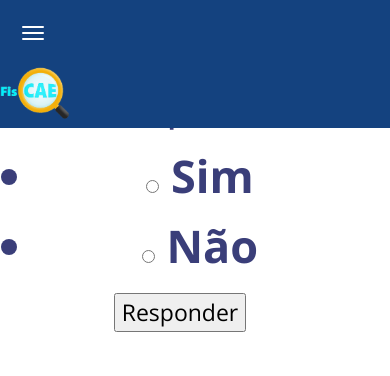
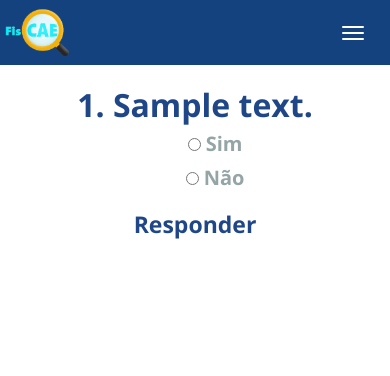
Before and after one commit to fga-eps-mds/fisCAE-2017-2, a Django app: page /answerForm in a window 390 px wide. Shown: the top 376 px of the page. Run offline with Django 3.2, Linux system fonts and the light colour scheme; a user stored in the database is signed in; tables that the repository leaves empty hold one stand-in row (values such as "Sample post"); some libraries are stand-ins or nearby versions.

Commit message:
Turn answerForm responsive and more pleasant
Signed-off-by: Monica Galvao <mksgalvao@gmail.com>

```diff
--- a/src/checklist/static/assets/css/style.css
+++ b/src/checklist/static/assets/css/style.css
@@ -697,7 +697,7 @@ button, input, optgroup, select, textarea {
 
 }
 
-.checklistType input[type = radio]{
+.checklistType input[type=radio]{
 
 	border:10px solid red;
 }
@@ -711,3 +711,35 @@ button, input, optgroup, select, textarea {
     width: 65px;
     margin-left: 5px;
 }
+
+.checklistAnswer ul li {
+
+	   list-style: none;
+	   font-size: 20px;
+	   color: #95a5a6;
+   }
+
+   .checklistAnswer ul{
+
+	   text-align: center;
+   }
+
+   .answerButton{
+
+		background: none;
+		border:none;
+		color:#1F4788;
+		font-weight: bold;
+
+	}
+
+	#questionDescription{
+
+	margin-top: 20px;
+	font-size: 32px;
+    font-weight: bold;
+    color: #1F4788;
+    line-height: 30px;
+    text-transform: initial;
+
+	}
--- a/src/checklist/templates/answerForm.html
+++ b/src/checklist/templates/answerForm.html
@@ -36,7 +36,7 @@
 
 <!-- Top menu -->
 <nav class="navbar navbar-fixed-top" role="navigation">
-        <div class="container">
+    <div class="container-fluid">
       <div class="navbar-header">
         <button type="button" class="navbar-toggle collapsed" data-toggle="collapse" data-target="#top-navbar-1">
             <span class="sr-only">Toggle navigation</span>
@@ -44,7 +44,7 @@
             <span class="icon-bar"></span>
             <span class="icon-bar"></span>
           </button>
-              <a  href="/"> <img src="static/assets/img/logo/l.png" alt="Fiscae" class="img-responsive"></a>
+        <a id="logo" href="/"> <img src="static/assets/img/logo/l.png"  alt="Fiscae" class="pull-left"></a>
       </div>
       <!-- Collect the nav links, forms, and other content for toggling -->
       <div class="collapse navbar-collapse" id="top-navbar-1">
@@ -61,14 +61,16 @@
     </div>
     <div class="content container">
         <div class="row">
-            <div class="row col-xs-12 col-sm-12 col-md-12 col-lg-12"  align="center">
+            <div class="col-md-12" "col-md-push-4" align="center">
                 <form method="post" novalidate>
+                  <div id="questionDescription">
                     {{ current_question.id }}.
                     {{ current_question.description }}
-                    <p></p>
-                    {% csrf_token %}
-                    {{ answerForm }}
-                    <button type="submit">Responder</button>
+                  </div> <p></p>
+                    {% csrf_token %}{% for field in answerForm %}
+                    <div class="checklistAnswer">{{ field }}</div>
+                    {% endfor %}
+                    <button class="answerButton" type="submit">Responder</button>
                 </form>
             </div>
         </div>
```
Lines whose indentation alone changed are shown as unchanged.
